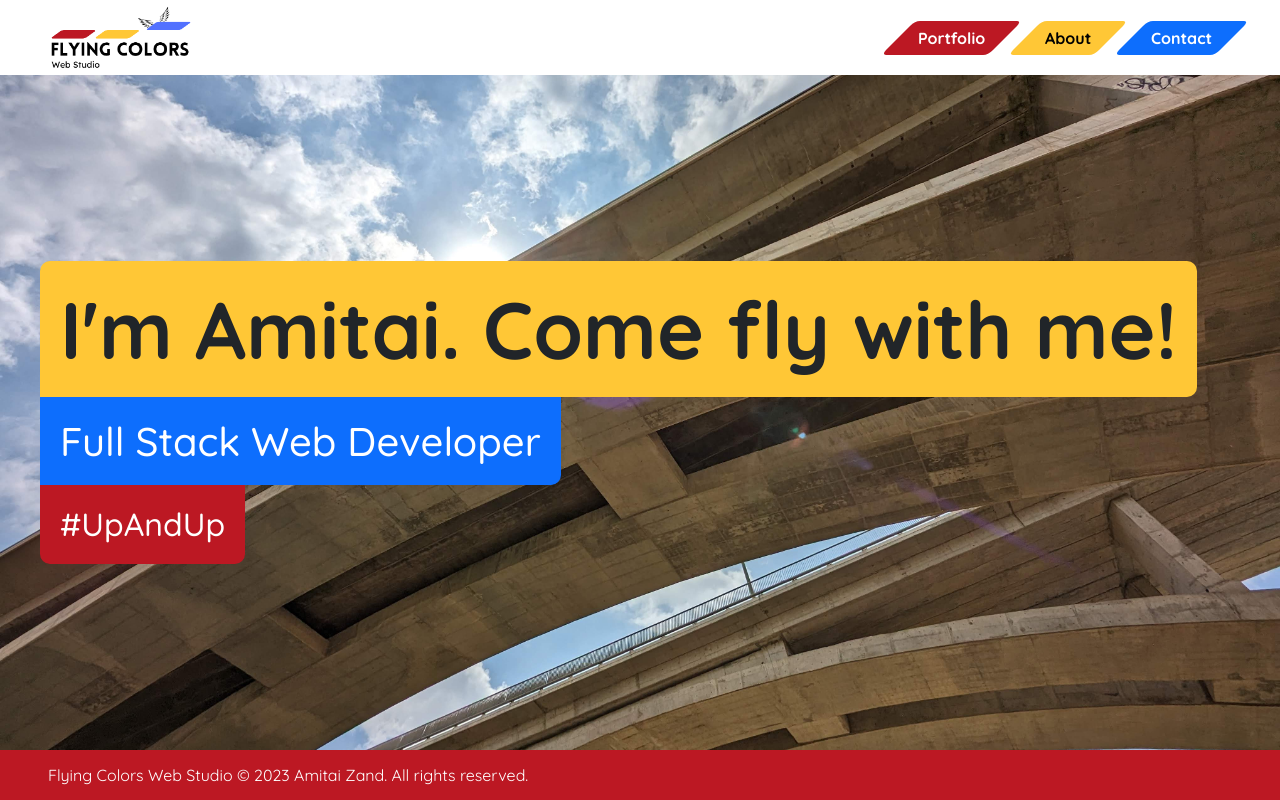
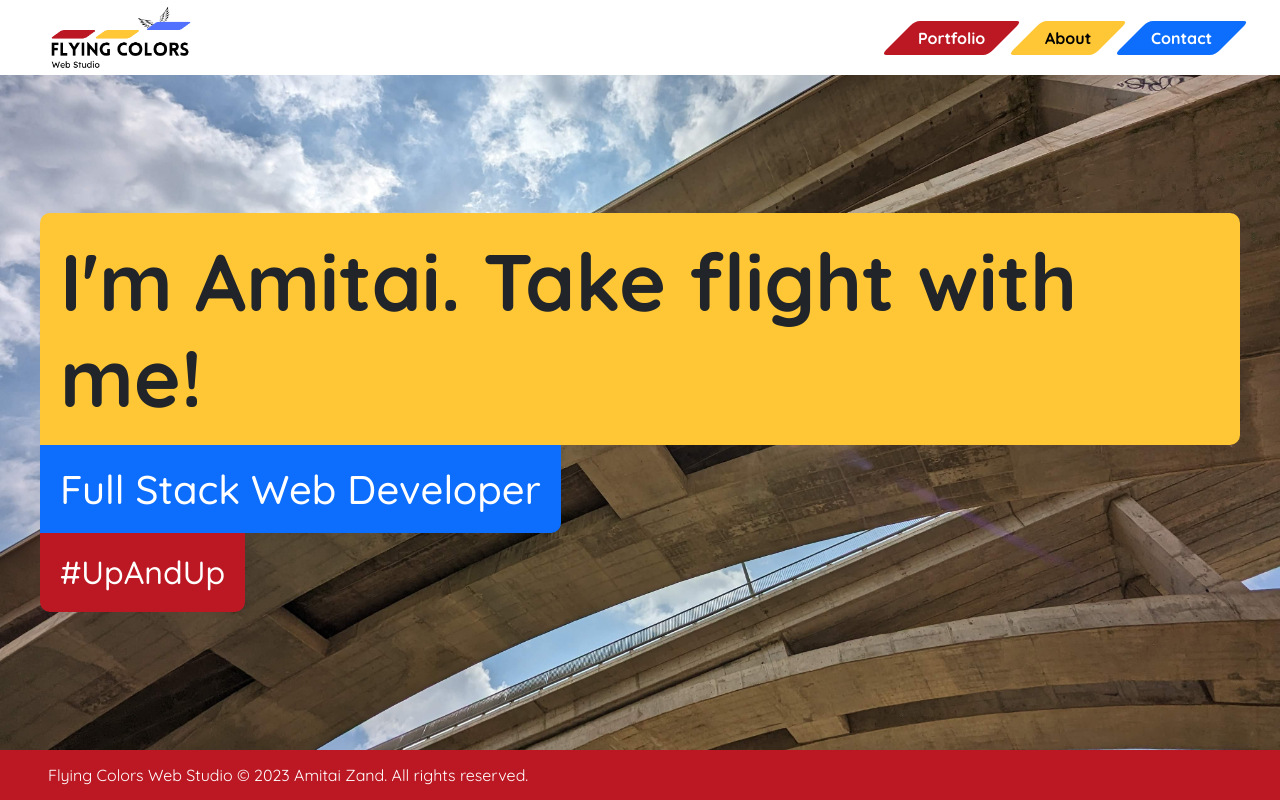
Before and after one commit to PacificCoastEyes/flying-colors-portfolio, a React (Create React App) app: page / in a window 1280 px wide. Built offline with nearby package versions, Linux system fonts and the light colour scheme.

Commit message:
Changed hero text and rounded offcanvas menu buttons more

```diff
--- a/src/components/home/Hero.tsx
+++ b/src/components/home/Hero.tsx
@@ -3,7 +3,7 @@ function Hero() {
     return (
         <div id="hero" className="d-flex flex-column justify-content-center">
             <div id="hero-text-container-1" className="hero-text-container">
-                <h1 id="hero-text-1">I'm Amitai. Come fly with me!</h1>
+                <h1 id="hero-text-1">I'm Amitai. Take flight with me!</h1>
             </div>
             <div id="hero-text-container-2" className="hero-text-container">
                 <h2 id="hero-text-2">Full Stack Web Developer</h2>
--- a/src/styles/global/Header.css
+++ b/src/styles/global/Header.css
@@ -61,6 +61,10 @@
         margin: 10px 0;
     }
 
+    .nav-btn {
+        border-radius: 7px;
+    }
+
     .nav-btn-link {
         width: 60%;
         margin: 10px 0;
```
